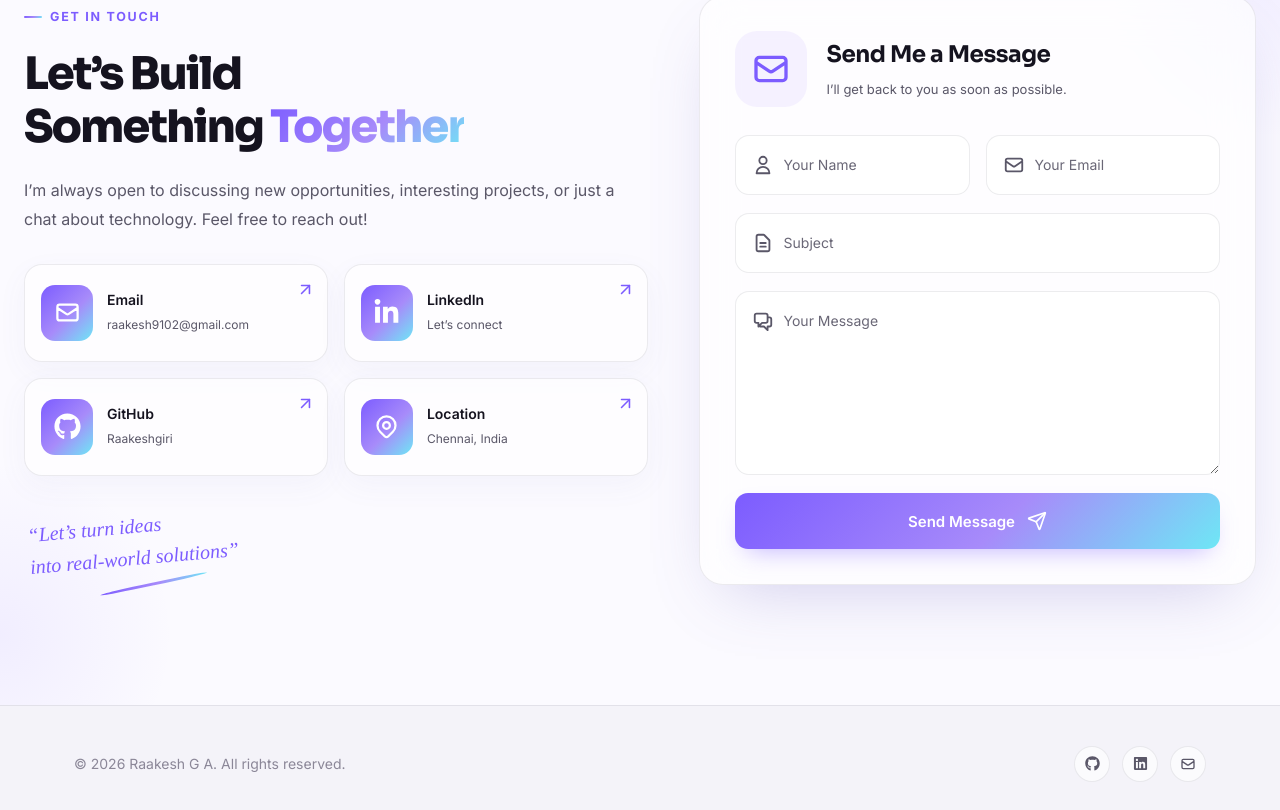
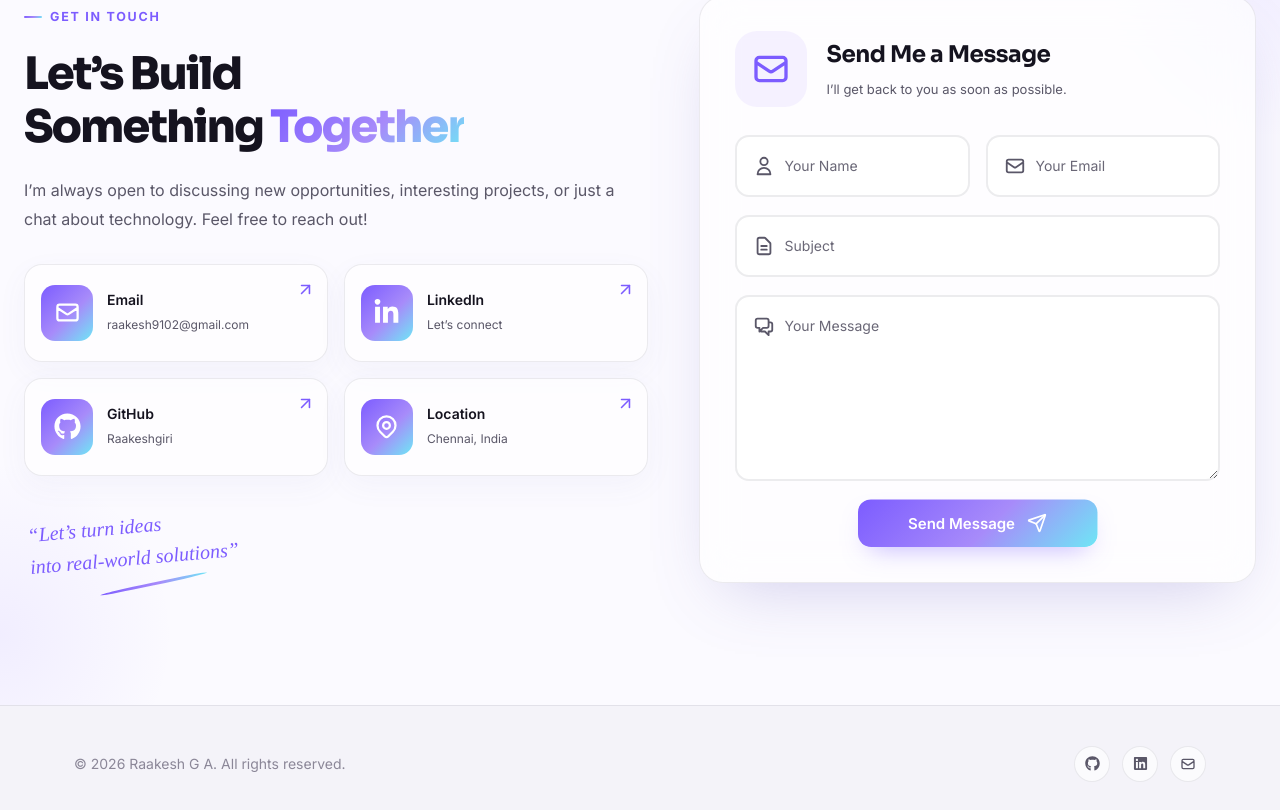
Before and after one commit to Raakeshgiri/Raakesh-Portfolio, a React (Vite) app: page / in a window 1280 px wide. Shown: the part 6293-7103 px from the top of the page. Built offline with nearby package versions, Linux system fonts and the light colour scheme.

Commit message:
Contact section UI bug fix and send button animation modified

```diff
--- a/src/sections/Contact/Contact.jsx
+++ b/src/sections/Contact/Contact.jsx
@@ -7,7 +7,7 @@ import {
   HiOutlineDocumentText, HiOutlineChatAlt2,
 } from "react-icons/hi";
 import { FaGithub, FaLinkedinIn } from "react-icons/fa";
-import { ArrowUpRight, Send, LoaderCircle, Check } from "lucide-react";
+import { ArrowUpRight, Send, Check } from "lucide-react";
 import { portfolio } from "../../data/portfolioData";
 
 // Add your actual LinkedIn URL here, or set portfolio.linkedin in portfolioData.js.
@@ -44,12 +44,12 @@ export default function Contact() {
 
     try {
       // Keep the same template, environment variables and field names as before.
-      await emailjs.sendForm(
+      await Promise.all([emailjs.sendForm(
         import.meta.env.VITE_EMAILJS_SERVICE_ID,
         import.meta.env.VITE_EMAILJS_TEMPLATE_ID,
         currentForm,
         { publicKey: import.meta.env.VITE_EMAILJS_PUBLIC_KEY }
-      );
+      ), new Promise((resolve) => setTimeout(resolve, reduceMotion ? 0 : 1500))]);
       if (!mounted.current) return;
       currentForm.reset();
       setSent(true);
@@ -147,12 +147,19 @@ export default function Contact() {
               <HiOutlineChatAlt2 aria-hidden="true" />
               <textarea name="message" rows={6} placeholder="Your Message" required readOnly={sending} />
             </label>
-            <button type="submit" disabled={sending} className={styles["contact-submit"]}>
-              {sending ? "Sending..." : sent ? "Message Sent!" : "Send Message"}
-              {sending ? <LoaderCircle size={20} className={styles["contact-spinner"]} aria-hidden="true" />
-                : sent ? <Check size={20} aria-hidden="true" /> : <Send size={20} aria-hidden="true" />}
+            <button type="submit" disabled={sending} className={styles["contact-submit"]}
+              data-state={sending ? "sending" : sent ? "sent" : "idle"} aria-busy={sending}>
+              <span className={styles["contact-submit-label"]}>{sending ? "Sending..." : sent ? "Message Sent!" : "Send Message"}</span>
+              <span className={styles["contact-flight"]} aria-hidden="true">
+                <span key={sending ? "sending" : sent ? "sent" : "idle"} className={styles["contact-plane"]}>
+                  <Send size={20} />
+                </span>
+              </span>
+              {sending && <span className={styles["contact-flight-ring"]} aria-hidden="true" />}
+              {sent && <span className={styles["contact-flight-check"]} aria-hidden="true"><Check size={24} /></span>}
             </button>
             <div className={styles["contact-status"]} role="status" aria-live="polite" aria-atomic="true">
+              {sending && <p className={styles["contact-sr-only"]}>Sending your message.</p>}
               {sent && <p className={styles["contact-success"]}>Your message has been sent successfully!</p>}
               {error && <p className={styles["contact-error"]}>{error}</p>}
             </div>
--- a/src/sections/Contact/Contact.module.css
+++ b/src/sections/Contact/Contact.module.css
@@ -146,7 +146,7 @@ a.contact-card:hover {
   position: relative;
   display: block;
   min-width: 0;
-  border: 1px solid var(--surface-border);
+  border: 2px solid var(--surface-border);
   border-radius: 14px;
   background: var(--input-bg);
   transition: border-color 0.2s ease, box-shadow 0.2s ease;
@@ -172,23 +172,118 @@ a.contact-card:hover {
 .contact-field textarea::placeholder { color: var(--text-secondary); opacity: 0.9; }
 .contact-field textarea { min-height: 182px; resize: vertical; }
 .contact-submit {
+  --send-radius: 24px;
+  position: relative;
+  overflow: visible;
+  isolation: isolate;
   display: flex;
   align-items: center;
   justify-content: center;
   gap: 12px;
-  width: 100%;
-  min-height: 56px;
-  padding: 16px 24px;
+  width: min(240px, 100%);
+  align-self: center;
+  min-height: 48px;
+  padding: 12px 20px;
   border-radius: 13px;
-  background: var(--accent-gradient);
+  background: transparent;
   color: var(--text-on-accent, #fff);
   font-size: 15px;
   font-weight: 600;
   box-shadow: 0 12px 26px -12px rgba(124, 92, 255, 0.5);
   transition: transform 0.25s ease, box-shadow 0.25s ease;
 }
-.contact-submit:hover:not(:disabled) { transform: translateY(-2px); box-shadow: 0 16px 30px -10px rgba(124, 92, 255, 0.5); }
-.contact-submit:disabled { cursor: wait; opacity: 0.7; }
+/* Animate the painted surface while preserving the button's layout footprint. */
+.contact-submit::before {
+  content: "";
+  position: absolute;
+  inset: 0;
+  z-index: -1;
+  background: var(--accent-gradient);
+  border-radius: inherit;
+  clip-path: inset(0 round 13px);
+}
+.contact-submit:hover:not(:disabled) { transform: translateY(-2px); }
+.contact-submit:disabled { cursor: wait; }
+.contact-submit[data-state="sending"],
+.contact-submit[data-state="sent"] { box-shadow: none; }
+.contact-submit[data-state="sending"]::before {
+  animation: contact-contract 0.7s 0.2s both;
+}
+.contact-submit[data-state="sent"]::before {
+  animation: contact-expand 0.6s 0.55s both;
+}
+.contact-submit-label { position: relative; }
+.contact-submit[data-state="sending"] .contact-submit-label {
+  animation: contact-label-out 0.2s both;
+}
+.contact-submit[data-state="sent"] .contact-submit-label {
+  animation: contact-label-in 0.4s 0.85s both;
+}
+.contact-flight { position: relative; width: 20px; height: 20px; flex: 0 0 20px; }
+.contact-plane { position: absolute; inset: 0; }
+.contact-plane svg { display: block; }
+.contact-submit[data-state="sending"] .contact-plane {
+  animation: contact-launch 1.4s cubic-bezier(0.4, 0, 0.2, 1) both;
+}
+.contact-submit[data-state="sent"] .contact-plane { visibility: hidden; }
+.contact-flight-ring,
+.contact-flight-check {
+  position: absolute;
+  left: calc(50% - var(--send-radius));
+  top: calc(50% - var(--send-radius));
+  width: calc(var(--send-radius) * 2);
+  height: calc(var(--send-radius) * 2);
+  border-radius: 50%;
+  pointer-events: none;
+}
+.contact-flight-ring {
+  border: 2px solid rgba(255, 255, 255, 0.25);
+  border-top-color: white;
+  animation: contact-wait 0.9s 0.8s linear infinite both;
+}
+.contact-flight-check {
+  display: grid;
+  place-items: center;
+  animation: contact-confirm 1.1s both;
+}
+.contact-flight-check svg path {
+  stroke-dasharray: 30;
+  animation: contact-check-draw 0.4s ease-out both;
+}
+@keyframes contact-contract {
+  from { clip-path: inset(0 round 13px); }
+  to { clip-path: inset(0 calc(50% - var(--send-radius)) round var(--send-radius)); }
+}
+@keyframes contact-expand {
+  from { clip-path: inset(0 calc(50% - var(--send-radius)) round var(--send-radius)); }
+  to { clip-path: inset(0 round 13px); }
+}
+@keyframes contact-label-out { to { opacity: 0; transform: translateY(8px); } }
+@keyframes contact-label-in {
+  from { opacity: 0; transform: translateX(12px); }
+  to { opacity: 1; transform: translateX(0); }
+}
+@keyframes contact-launch {
+  0% { transform: translate(0, 0) rotate(0); opacity: 1; }
+  15% { transform: translate(-12px, 5px) rotate(-15deg); }
+  45% { transform: translate(45px, -60px) rotate(30deg) scale(1.15); opacity: 1; }
+  70% { transform: translate(75px, -10px) rotate(130deg); opacity: 1; }
+  90% { transform: translate(-40px, 30px) rotate(220deg) scale(0.6); opacity: 0.7; }
+  100% { transform: translate(-70px, 0) rotate(270deg) scale(0); opacity: 0; }
+}
+@keyframes contact-wait {
+  from { transform: rotate(0); opacity: 1; }
+  to { transform: rotate(360deg); opacity: 1; }
+}
+@keyframes contact-confirm {
+  0% { transform: scale(0.6); opacity: 0; }
+  30%, 50% { transform: scale(1); opacity: 1; }
+  100% { transform: translateX(76px) scale(0.85); opacity: 1; }
+}
+@keyframes contact-check-draw {
+  from { stroke-dashoffset: 30; }
+  to { stroke-dashoffset: 0; }
+}
 .contact-submit:focus-visible,
 a.contact-card:focus-visible { outline: 2px solid var(--accent-500); outline-offset: 4px; }
 .contact-status:empty { display: none; }
@@ -198,8 +293,6 @@ a.contact-card:focus-visible { outline: 2px solid var(--accent-500); outline-off
 [data-theme="dark"] .contact-success { color: #86efac; }
 [data-theme="dark"] .contact-error { color: #fca5a5; }
 .contact-sr-only { position: absolute; width: 1px; height: 1px; padding: 0; margin: -1px; overflow: hidden; clip: rect(0, 0, 0, 0); white-space: nowrap; border: 0; }
-.contact-spinner { animation: contact-spin 0.9s linear infinite; }
-@keyframes contact-spin { to { transform: rotate(360deg); } }
 @media (max-width: 1100px) and (min-width: 901px) {
   .contact-cards { grid-template-columns: 1fr; }
   .contact-fields-row { grid-template-columns: 1fr; }
@@ -230,7 +323,13 @@ a.contact-card:focus-visible { outline: 2px solid var(--accent-500); outline-off
   .contact-card,
 .contact-field,
 .contact-submit { transition: none; }
-  .contact-spinner { animation: none; }
+  .contact-submit[data-state]::before,
+  .contact-submit[data-state] .contact-submit-label,
+  .contact-submit[data-state] .contact-plane,
+  .contact-flight-check,
+  .contact-flight-check svg path { animation: none; }
+  .contact-flight-ring { display: none; }
+  .contact-flight-check { transform: translateX(76px) scale(0.85); }
   a.contact-card:hover,
 .contact-submit:hover:not(:disabled) { transform: none; }
 }
```
